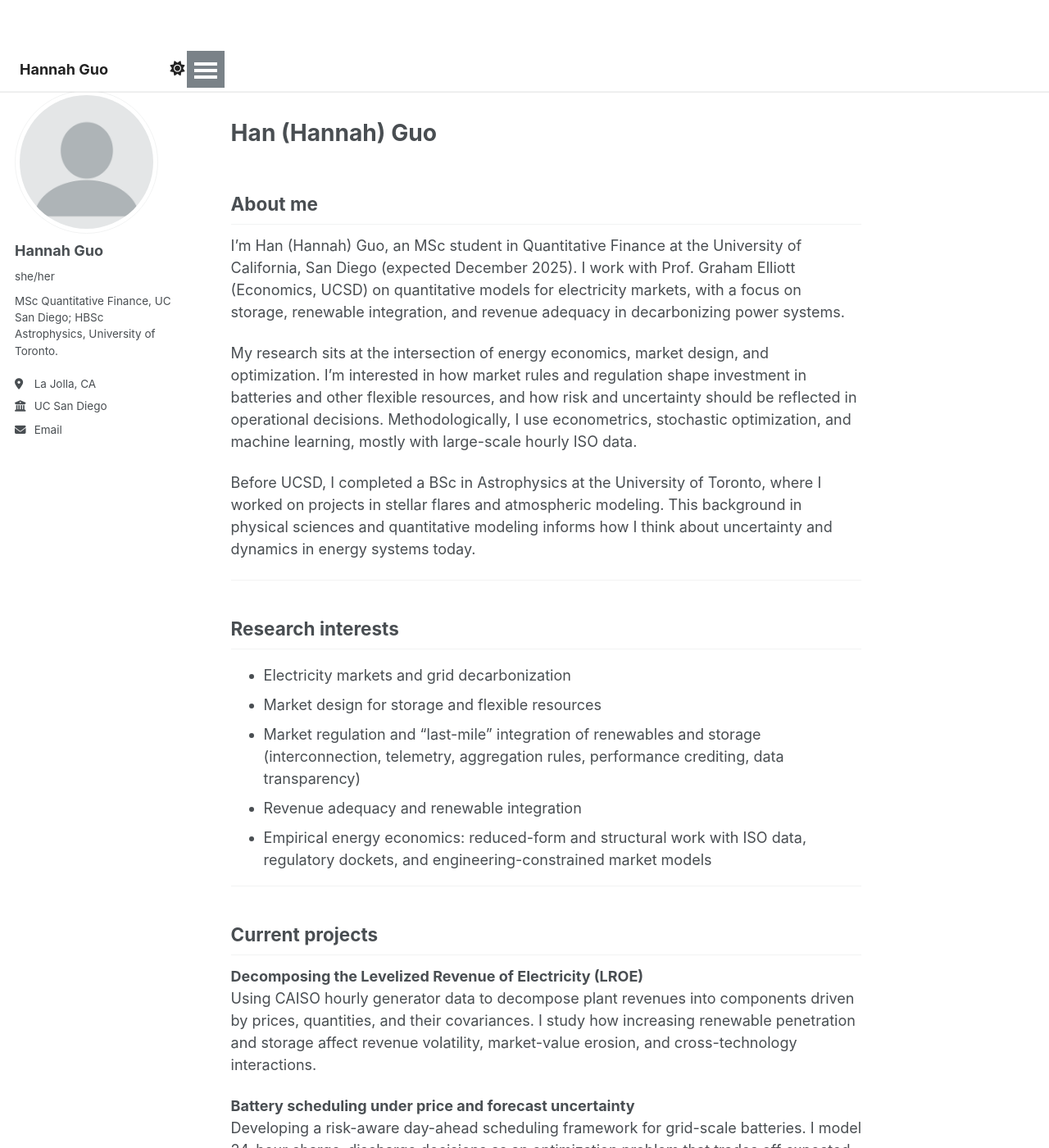
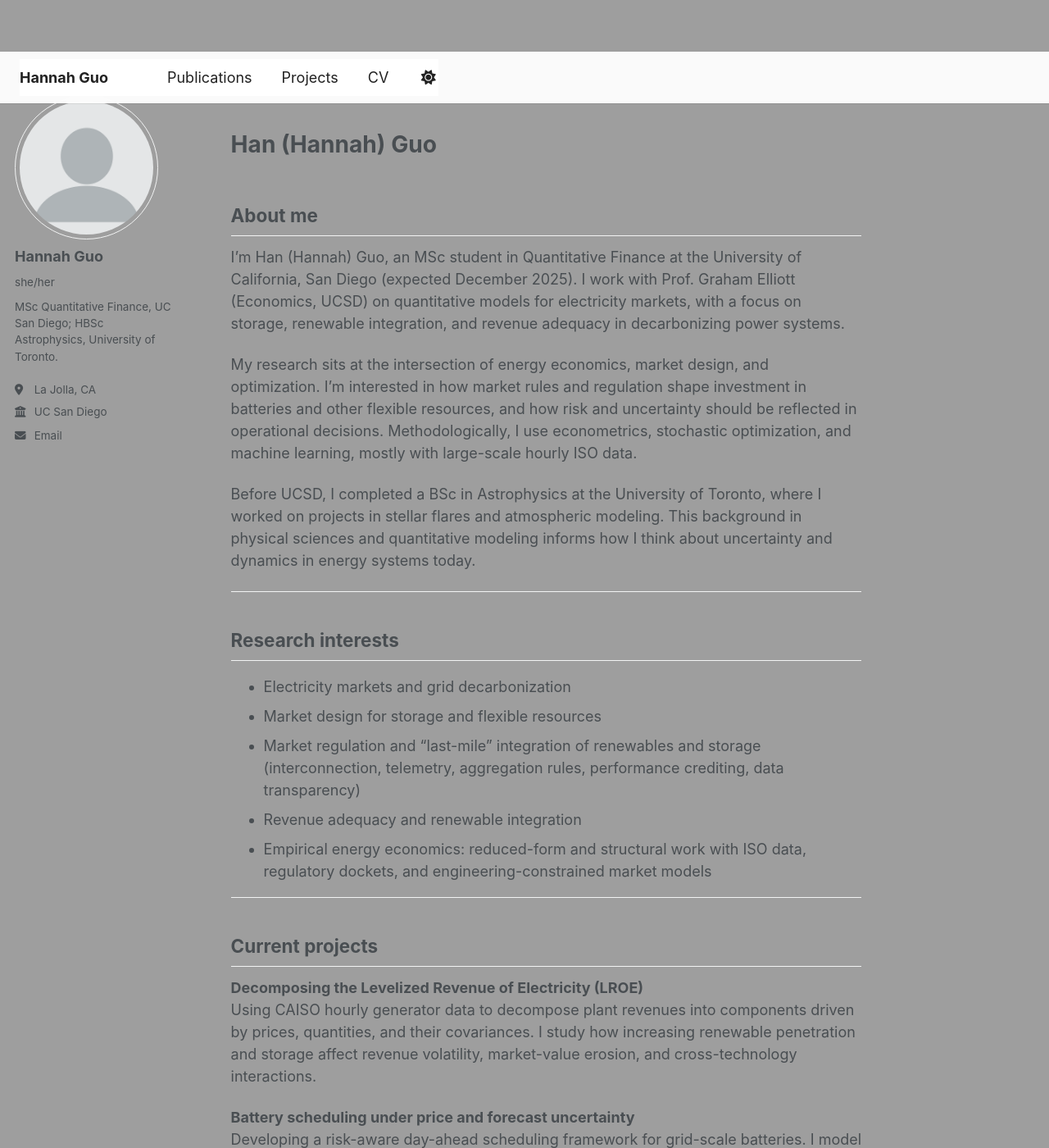
Before and after one commit to itshannahulu/itshannahulu.github.io, a Jekyll site: the page built from _pages/about.md, in a window 1280 px wide and 1400 px high. Shown: the whole window at 82% size. Built offline with Jekyll 4.4.1, drawn with Linux system fonts in a browser that asks for light colours; a script that is not in the unit is left out.

Commit message:
Refactor masthead styles and adjust spacing

```diff
--- a/assets/css/main.scss
+++ b/assets/css/main.scss
@@ -41,38 +41,58 @@
     "vendor/font-awesome/solid",
     "vendor/font-awesome/brands"
 ;
+/* Tighten top spacing if the hero added space */
+.initial-content { margin-top: 0 !important; padding-top: 0 !important; }
 
-/* === Sticky, full-width top bar === */
-:root { --masthead-h: 56px; }        /* adjust if your bar is taller */
-html, body { margin: 0; padding: 0; }
-
-.masthead{
-  position: sticky;                  /* stays at top while scrolling */
-  top: 0;
-  z-index: 1000;
-  background: rgba(255,255,255,0.95); /* or #fff */
-  backdrop-filter: blur(6px);         /* optional frosted effect */
-  box-shadow: 0 1px 0 rgba(0,0,0,.08);
-  border: 0;
+/* Wallpaper */
+body{
+  background: url("/files/bg.png") center/cover fixed no-repeat;
 }
 
-.masthead__inner-wrap{
-  max-width: 100% !important;         /* full width, not a centered pill */
-  height: var(--masthead-h);
-  display: flex; align-items: center;
-  padding: 0 24px;                    /* side gutters */
+/* Transparent panels (no white card) */
+.page,
+.page__inner,
+.page__content,
+.page__footer,
+.initial-content {
+  background: transparent !important;
+  box-shadow: none !important;
 }
 
+/* Full-width masthead */
+.masthead{
+  background: rgba(255,255,255,0.95) !important;  /* solid: #fff */
+  backdrop-filter: blur(6px);
+  box-shadow: 0 1px 0 rgba(0,0,0,.08);
+  position: sticky; top: 0; z-index: 100;
+}
+
+/* Let it span the window, not a centered pill */
+.masthead__inner-wrap{
+  max-width: 100% !important;
+  padding-left: 24px; padding-right: 24px;
+}
+
+/* Remove the inner white capsule */
 .masthead .greedy-nav{
-  background: transparent !important; /* kill inner capsule */
-  border: 0 !important; border-radius: 0 !important; box-shadow: none !important;
+  background: transparent !important;
+  border: 0 !important;
+  border-radius: 0 !important;
+  box-shadow: none !important;
   width: 100% !important;
 }
 
+/* Nav text over the white bar */
 .masthead .site-title,
 .masthead .greedy-nav .visible-links > li > a,
-.masthead .greedy-nav .greedy-nav__toggle { color: #222 !important; }
+.masthead .greedy-nav .greedy-nav__toggle{
+  color: #222 !important;
+}
 
-/* remove any hero gap if a banner was rendered elsewhere */
-.page__hero, .page__hero--overlay { display:none !important; }
-.initial-content { margin-top: 0 !important; }  /* sticky keeps its own space */
+/* If a thin line still shows, hide pseudo elements */
+.masthead::before,
+.masthead::after,
+.masthead__inner-wrap::before,
+.masthead__inner-wrap::after,
+.masthead .greedy-nav::before,
+.masthead .greedy-nav::after{ display:none !important; border:0 !important; }
```
